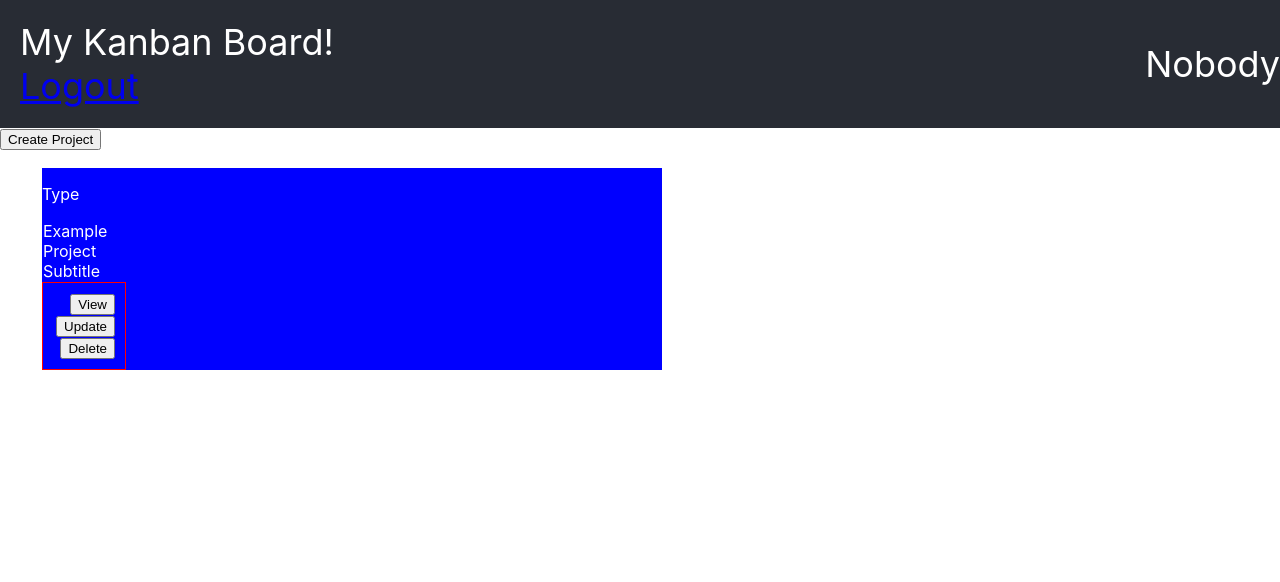
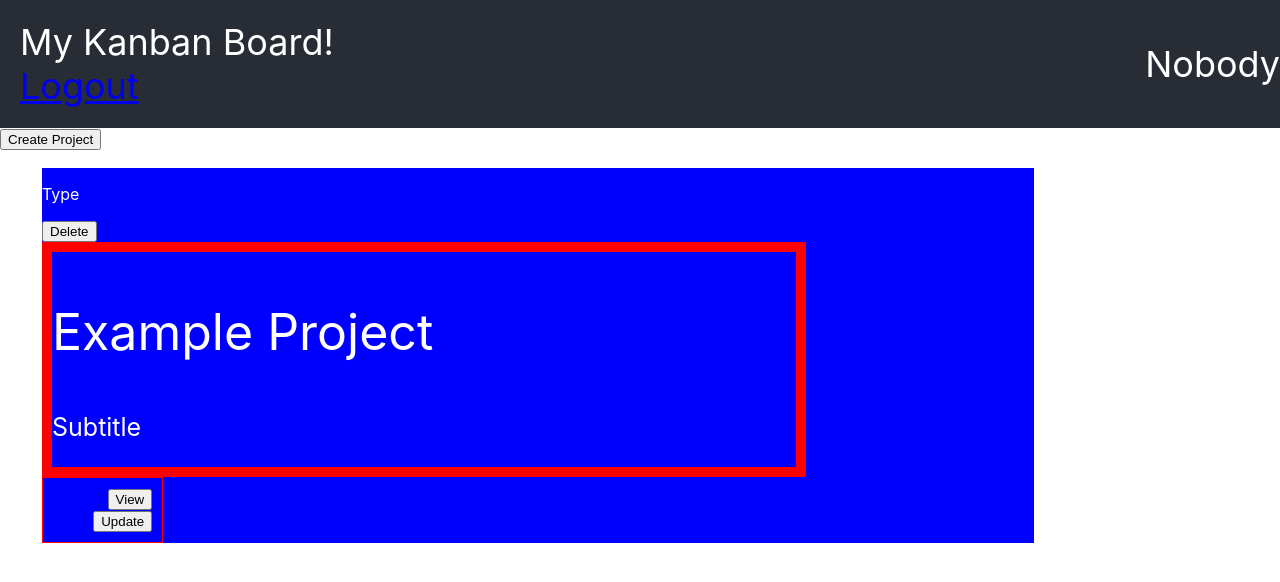
Before and after one commit to aandroth/KanBanBoard, a React (Create React App) app: page /dashboard in a window 1280 px wide. Shown: the top 582 px of the page. Built offline with nearby package versions, Linux system fonts and the light colour scheme; no server answers.

Commit message:
Updating current image of Kanban Board

```diff
--- a/src/App.js
+++ b/src/App.js
@@ -12,6 +12,7 @@ import updateproject from '../src/AddProject/UpdateProject';
 import axitest from '../src/ServerSide/AxiosTest.js';
 import { initFn } from './Redux/Actions';
 import { connect } from 'react-redux';
+import { loginAndGetUserFromDBIfLoggedIn } from './ServerSide/ServerFunctions';
 
 const Home = () => {
     return (
@@ -34,16 +35,26 @@ class App extends React.Component {
 
     componentDidMount() {
         this.props.initFn();
+
+        document.cookie = "username=A;"; // Add expiration date
+        let userEmailString = document.cookie.split(';')[0];
+        console.log("cookie userEmailString: "+userEmailString);
+        let userEmail = userEmailString.split('=')[1];
+        console.log("cookie userEmail: " +userEmail);
+        if(userEmail != "")
+            loginAndGetUserFromDBIfLoggedIn(userEmail);
     }
 
-    // Code to check that the user is logged in if on any other page than signup, login, home
-    //verifyUserIsLoggedIn() {
-    //    if (this.props.user.idx == -1) {
-    //        document.URL
-    //    }
-    //}
+    render() {
 
-    render() {
+        if (!this.props.logged_in) {
+            let page = window.location.href.split('/').pop();
+            if (page != "" || page != "loginpage" || page != "signup")
+                console.log("User is not logged in: " + page);
+            else
+                console.log("User is at entry point: " + page);
+        }
+
         console.log("name of user: "+this.props.user.name);
         return (
             <div>
@@ -73,6 +84,7 @@ class App extends React.Component {
 
 const mapStateToProps = state => ({
     user: state.reducerFn.active_user,
+    loggin_in: state.reducerFn.loggin_in,
 })
 
 const mapDispatchToProps = {
--- a/src/Dashboard/Dashboard.css
+++ b/src/Dashboard/Dashboard.css
@@ -17,7 +17,28 @@
 .project_in_dashboard {
     background-color: blue;
     border: solid 2px;
-    width: 50%;
+    width: 80%;
     height: 50%;
     color: white;
 }
+
+.title_and_subtitle {
+    width:75%;
+    right: 0px;
+    border: solid red 10px;
+    align-content: center;
+}
+
+.project_title {
+    font-size: 50px;
+}
+
+.project_subtitle {
+    font-size: 25px;
+}
+
+.project_delete_button {
+    position: ;
+    top: -45px;
+    right: -90%;
+}
--- a/src/Dashboard/Dashboard.js
+++ b/src/Dashboard/Dashboard.js
@@ -14,17 +14,22 @@ const Project = ({ userId, deleteFn, loadFn, changeFn, title, subtitle, projKey,
     return (
         <div className="project_in_dashboard">
             <p style={{ top: "10px", left: "10px" }}>Type</p>
-            <div style={{ width: "10%", left: "50px", border: "solid blue 1px" }}>
-                {title}
-                <br />
-                {subtitle}
+            <div className="project_delete_button">
+                <button onClick={() => onClick(userId, projKey, deleteFn)}>Delete</button>
+            </div>
+            <div className="title_and_subtitle">
+                <p className="project_title">
+                    {title}
+                </p>
+                <p className="project_subtitle">
+                    {subtitle}
+                </p>
             </div>
             <div style={{ width: "10%", textAlign: "right", padding: "10px", right: "0px", border: "solid red 1px" }}>
                 <Link to="projectview"><button onClick={() => selectProject(userId, projKey, loadFn, changeFn)}>View</button></Link>
                 <br />
                 <Link to={updateUrl(projKey)}><button>Update</button></Link>
                 <br />
-                <button onClick={() => onClick(userId, projKey, deleteFn)}>Delete</button>
             </div>
         </div>
     )
--- a/src/ProjectView/TaskList.js
+++ b/src/ProjectView/TaskList.js
@@ -5,18 +5,18 @@ import { connect } from 'react-redux';
 import { deleteTask, initFn } from '../Redux/Actions';
 import { deleteTaskDb } from '../ServerSide/ServerActions';
 
-const Task = ({ onClick, ID, title, categoryID, userId, projId, deleteFn }) => {
+const Task = ({ onClick, ID, Due, title, categoryID, userId, projId, deleteFn }) => {
 
     let updateUrlStr = "updateprojecttask?c=" + categoryID + "&k=" + ID;
 
     return (
         <li className="task-list-item">
-            <div>
+            <div style={{ textAlign: "left", left: "10%" }}>
+                <p>{title}</p>
                 <p>{ID}</p>
-                <p>Priority</p>
+                <p>{Due}</p>
             </div>
             <div>
-                <p>{title}</p>
                 <Link to={updateUrlStr}><button>View/Update</button></Link>
                 <button onClick={() => onClick(userId, projId, ID, categoryID, deleteFn)}>Delete</button>
             </div>
@@ -49,7 +49,12 @@ class TaskList extends React.Component {
                 </div>
                 <div style={{ width: "100%", textAlign: "right", right: "0px", border: "solid red 1px" }}>
                     <ul>
-                        {this.props.tasks.map(t => <Task onClick={this.deleteTaskFromLocalAndDb} ID={t.key} title={t.title} key={t.key} categoryID={this.props.ID} userId={this.props.userKey} projId={this.props.projKey} deleteFn={this.props.deleteTask} />)}
+                        {this.props.tasks.map(t => <Task
+                            onClick={this.deleteTaskFromLocalAndDb}
+                            ID={t.key} title={t.title} key={t.key} categoryID={this.props.ID}
+                            Due={t.due_Date}
+                            userId={this.props.userKey} projId={this.props.projKey}
+                            deleteFn={this.props.deleteTask} />)}
                     </ul>
                 </div>
             </div>
--- a/src/Redux/Reducer.js
+++ b/src/Redux/Reducer.js
@@ -224,7 +224,8 @@ export const reducerFn = (state = {}, action) => {
                     list1[ii] = { ...list1[ii], categories: catlist0 };
                 return {
                     ...state, active_user: { name: action.name, email: action.email, idx: 0, key: action.key, project_list: list1 },
-                    user_list: [{ name: action.name, key: action.key, email: action.email, idx: 0, project_list: list1 }]
+                    user_list: [{ name: action.name, key: action.key, email: action.email, idx: 0, project_list: list1 }],
+                    logged_in: true
                 }
             }
         case 'INIT':
@@ -249,7 +250,7 @@ export const reducerFn = (state = {}, action) => {
                     let _user_list = [];
                     _user_list.push({ name: "Nobody", key: 0, email: "n@n.com", passhash: null, project_list: list1 });
                     return {
-                        filled: true, project_list: list1, user_list: _user_list, active_user: {name: "Nobody", email: "n@n.com", idx: 0, key: 0}, project_idx: 0
+                        filled: true, project_list: list1, user_list: _user_list, active_user: { name: "Nobody", email: "n@n.com", idx: 0, key: 0 }, project_idx: 0, logged_in: false
                     };
                 }
                 console.log("init: no changes");
--- a/src/ServerSide/ServerFunctions.js
+++ b/src/ServerSide/ServerFunctions.js
@@ -1,7 +1,8 @@
 //import axios from 'axios';
 import axios from '../../node_modules/axios/index';
 
-const HOST_URL = 'http://www.Awstest-env-2.hzfudedbwd.us-west-1.elasticbeanstalk.com/kb/';//'http://localhost:8080/kb/';
+//const HOST_URL = 'http://www.Awstest-env-2.hzfudedbwd.us-west-1.elasticbeanstalk.com/kb/';
+const HOST_URL = 'http://localhost:5000/kb/';
 
 // Adding
 async function sendBackendAPI(url, data) {
@@ -53,6 +54,12 @@ export async function loginAndGetUserFromDB(userEmail, userPass) {
     let urlStr = HOST_URL + urlAppend;
     return await callBackendAPI(urlStr);
 }
+export async function loginAndGetUserFromDBIfLoggedIn(userEmail) {
+
+    let urlAppend = 'loginStatus/' + userEmail;
+    let urlStr = HOST_URL + urlAppend;
+    return await callBackendAPI(urlStr);
+}
 
 // Updating
 async function updateBackendAPI (url, data) {
--- a/src/Signup/Login.js
+++ b/src/Signup/Login.js
@@ -18,9 +18,6 @@ class Login extends React.Component {
             userName: "",
             userEmail: "",
         }
-    }
-
-    componentDidMount() {
     }
 
     createUser = (data) => {
@@ -46,6 +43,11 @@ class Login extends React.Component {
         else {
             console.log("Failed login: ");
         }
+    }
+
+    // Create the cookie to keep user logged in
+    createCookie(useremail) {
+        document.cookie = "username=" + useremail+";"; // Add expiration date
     }
 
     render() {
```
Also changed, not shown: src/index.js (+0 -12 lines), 2 other files (tests, documents, lock files or other folders).
